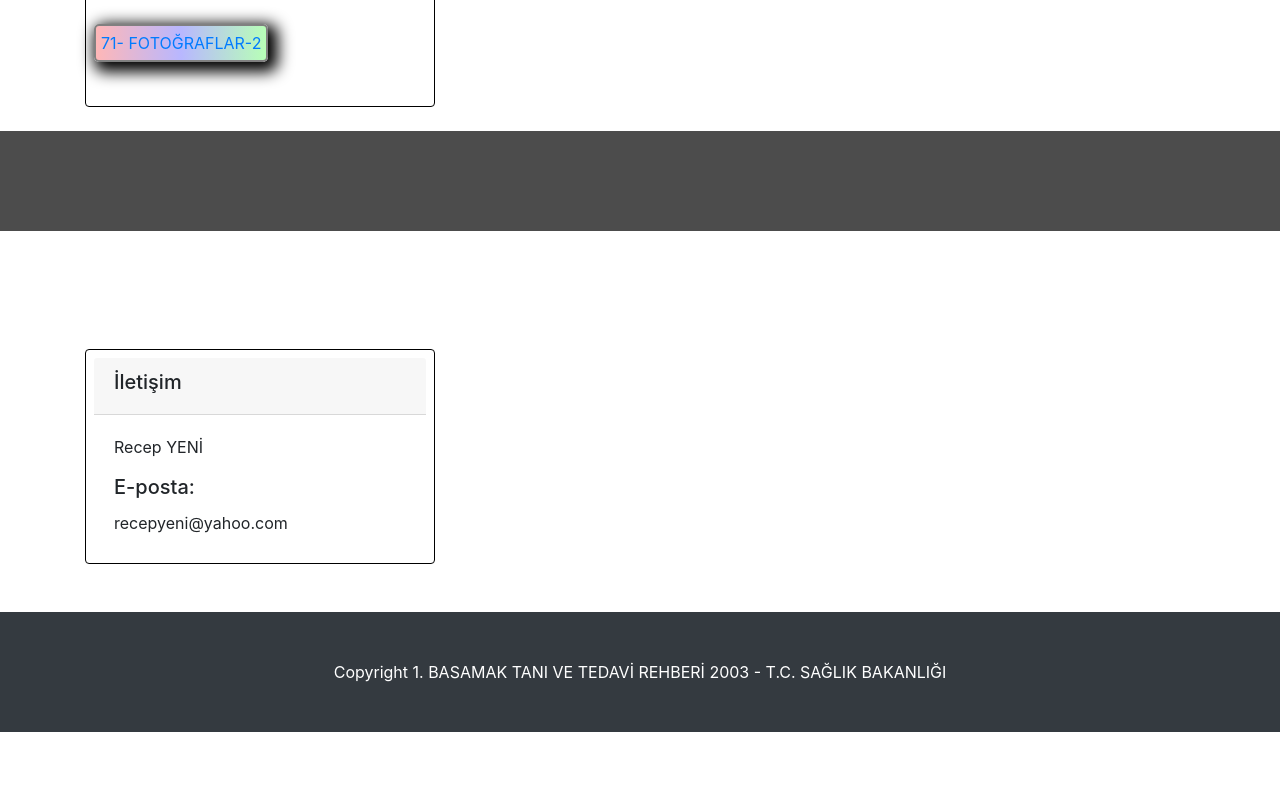
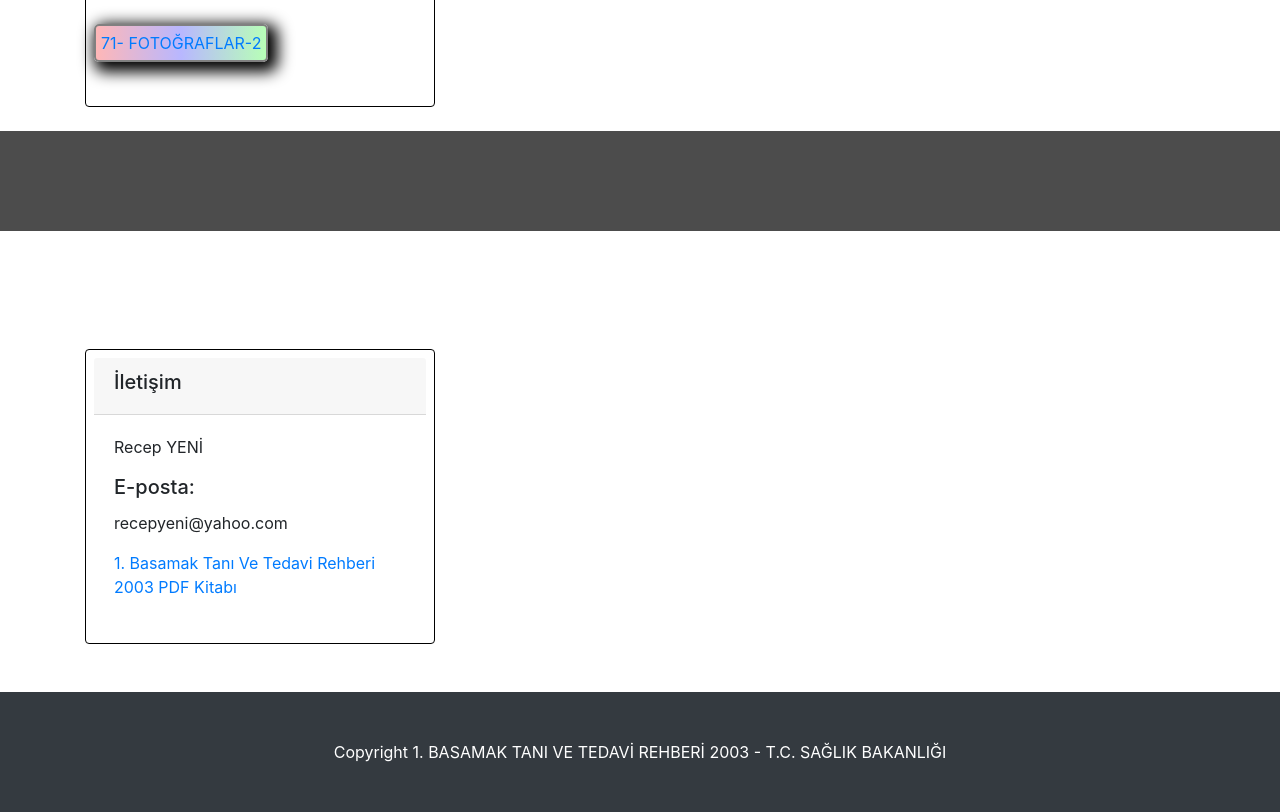
Before and after one commit to recinilt/tanivetedavirehberi, a plain HTML site: page index.html in a window 1280 px wide. Shown: the part 7699-8511 px from the top of the page. Before the commit the page ends 8431 px from the top, so only its background shows below. Drawn offline with nearby package versions, Linux system fonts and the light colour scheme.

Commit message:
Signed-off-by: Recep Yeni <recepyeni@yahoo.com>

```diff
--- a/index.html
+++ b/index.html
@@ -441,6 +441,7 @@ input {
 
                         <h5 class="card-title">E-posta:</h5>
                         <p class="card-text">recepyeni@yahoo.com</p>
+                        <p><a href="tani_ve_tedavi_rehberi_2003.pdf">1. Basamak Tanı Ve Tedavi Rehberi 2003 PDF Kitabı</a></p>
                     </div>
 
                 </div>
```
Also changed, not shown: 1 other file.
